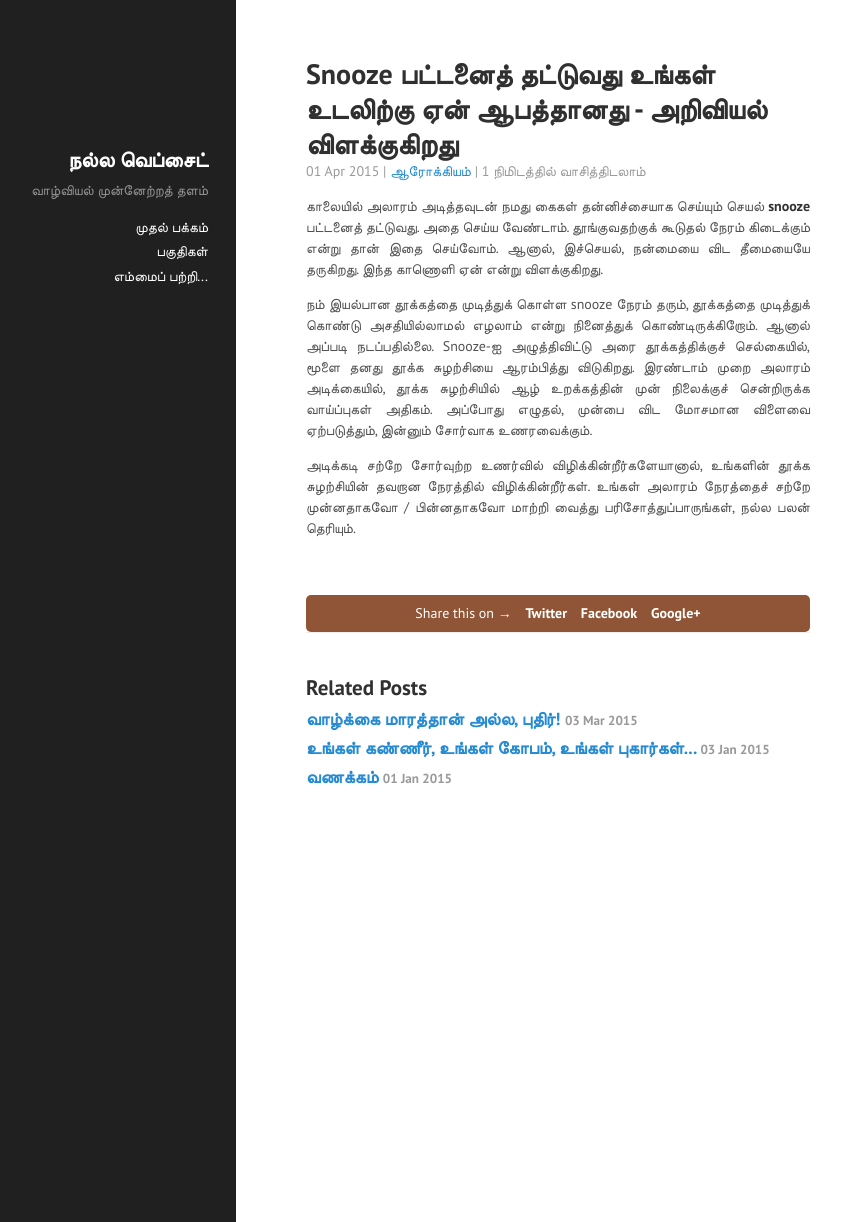
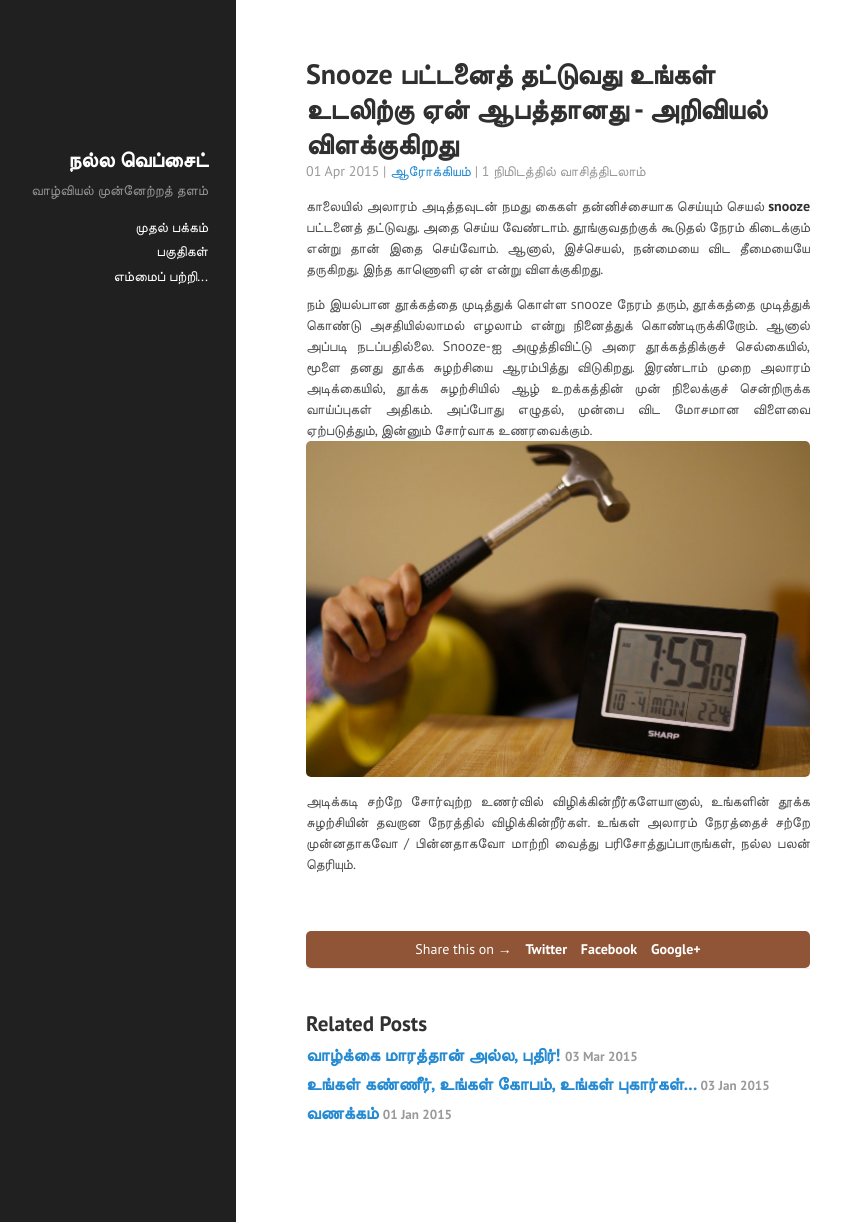
Before and after one commit to jenokarthic/nallawebsite, a Jekyll site: the page built from _posts/2015-4-1-dont-hit-snooze.md, in a window 1280 px wide and 1222 px high. Shown: the whole window, without its empty margins (16-857 px from the left). Built offline with Jekyll 4.4.1, drawn with Linux system fonts in a browser that asks for light colours; Markdown is read by kramdown in place of the engine named in the settings; comment, search, counter and statistics services are not loaded.

Commit message:
Add image

```diff
--- a/_posts/2015-4-1-dont-hit-snooze.md
+++ b/_posts/2015-4-1-dont-hit-snooze.md
@@ -1,12 +1,13 @@
 ---
 layout: post
 title: Snooze பட்டனைத் தட்டுவது உங்கள் உடலிற்கு ஏன் ஆபத்தானது - அறிவியல் விளக்குகிறது
+image: http://nallawebsite.com/public/posts/images/snooze.png
 tags: [ஆரோக்கியம்]
 ---
 காலையில் அலாரம் அடித்தவுடன் நமது கைகள் தன்னிச்சையாக செய்யும் செயல் **snooze** பட்டனைத் தட்டுவது. அதை செய்ய வேண்டாம். தூங்குவதற்குக் கூடுதல் நேரம் கிடைக்கும் என்று தான் இதை செய்வோம்.  ஆனால், இச்செயல், நன்மையை விட தீமையையே தருகிறது. இந்த காணொளி ஏன் என்று விளக்குகிறது.
 
 
 நம் இயல்பான தூக்கத்தை முடித்துக் கொள்ள snooze நேரம் தரும், தூக்கத்தை முடித்துக் கொண்டு அசதியில்லாமல் எழலாம் என்று நினைத்துக் கொண்டிருக்கிறோம்.  ஆனால் அப்படி நடப்பதில்லை. Snooze-ஐ அழுத்திவிட்டு அரை தூக்கத்திக்குச் செல்கையில், மூளை தனது தூக்க சுழற்சியை ஆரம்பித்து விடுகிறது.  இரண்டாம் முறை அலாரம் அடிக்கையில், தூக்க சுழற்சியில் ஆழ் உறக்கத்தின் முன் நிலைக்குச் சென்றிருக்க வாய்ப்புகள் அதிகம். அப்போது எழுதல், முன்பை விட மோசமான விளைவை ஏற்படுத்தும், இன்னும் சோர்வாக உணரவைக்கும்.
-
+![image1]({{ site.url }}/public/posts/images/snooze.png)
 
 அடிக்கடி சற்றே சோர்வுற்ற உணர்வில் விழிக்கின்றீர்களேயானால், உங்களின் தூக்க சுழற்சியின் தவறான நேரத்தில் விழிக்கின்றீர்கள்.  உங்கள் அலாரம் நேரத்தைச் சற்றே முன்னதாகவோ / பின்னதாகவோ மாற்றி வைத்து பரிசோத்துப்பாருங்கள், நல்ல பலன் தெரியும்.
```
Also changed, not shown: public/posts/images/snooze.png (added).
